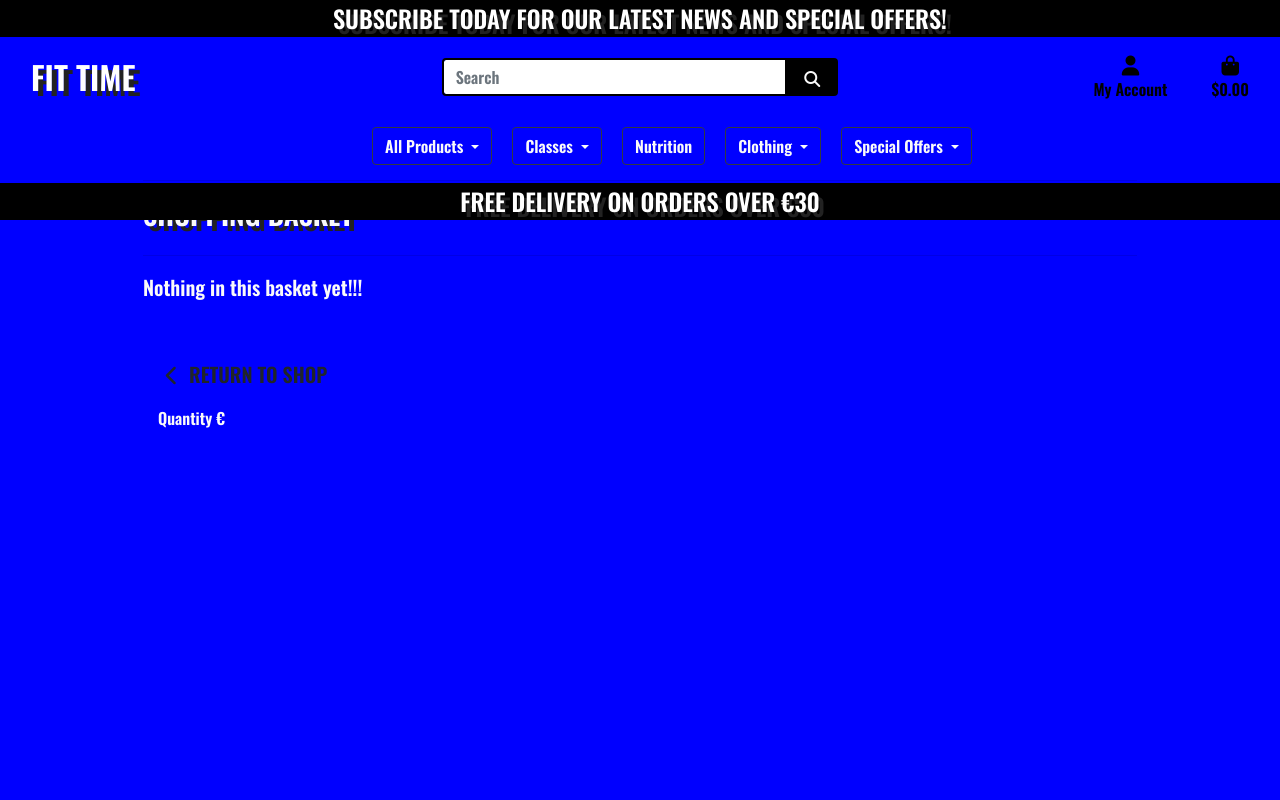
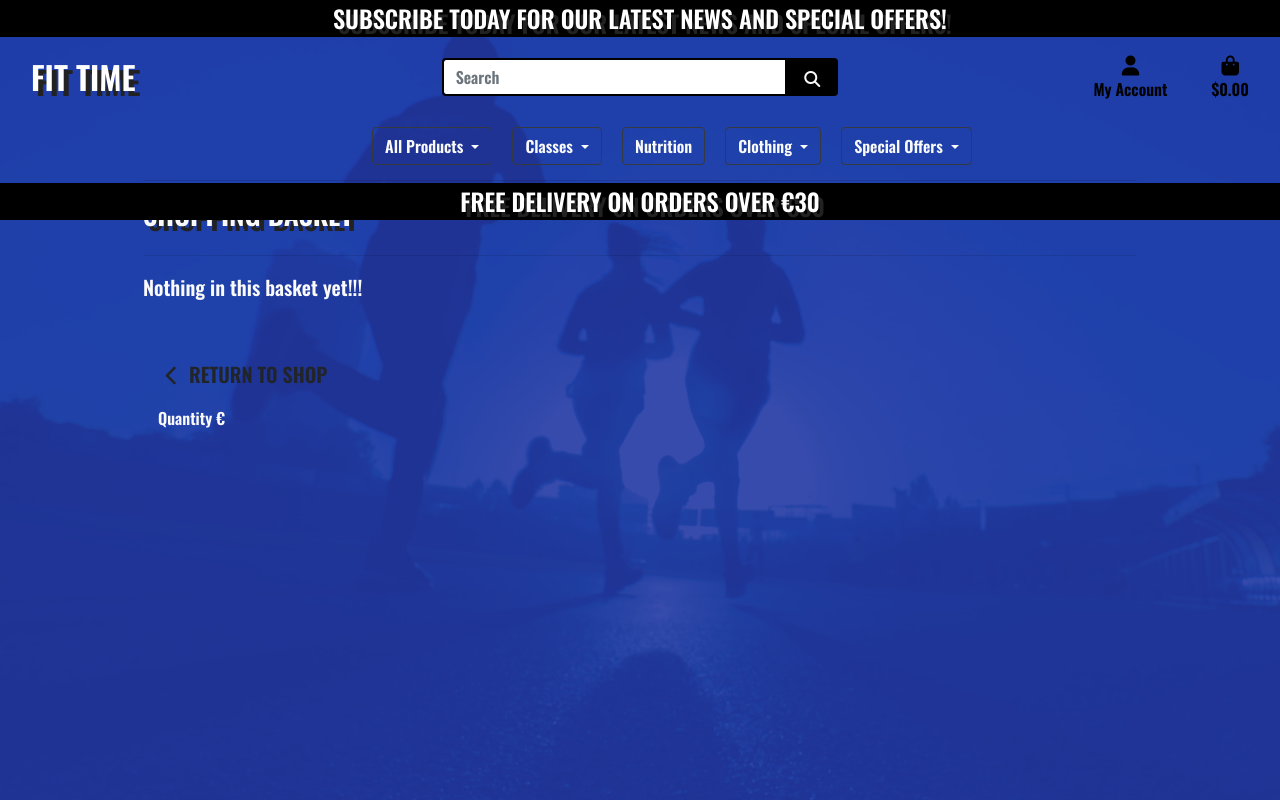
Before and after one commit to Leah1977/Fit_Time_MS4, a Django app: page /basket/ in a window 1280 px wide. Run offline with Django 3.2, Linux system fonts and the light colour scheme; some libraries are stand-ins or nearby versions.

Commit message:
Styling for Overlay
Change colour of background for overlay
Increase transparency

```diff
--- a/static/css/base.css
+++ b/static/css/base.css
@@ -77,7 +77,7 @@ body {
     top: 0;
     left: 0;
     position: fixed;
-    background: blue;
+    background: rgb(35 57 165 / 90%);
     z-index: -1;
 }
 
```
